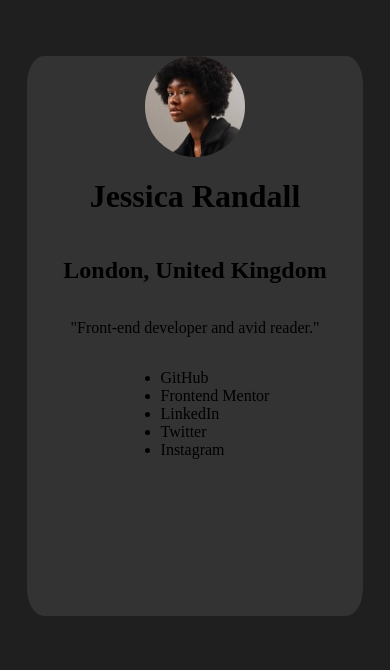
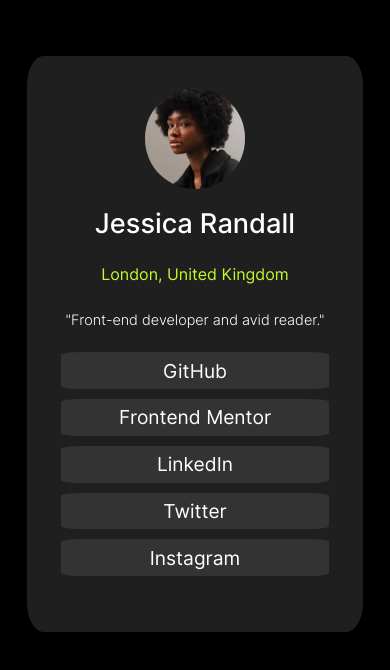
Before and after one commit to AdolpheTshimungu/social_links_profile_main, a plain HTML site: page index.html in a window 390 px wide. Drawn offline with Linux system fonts and the light colour scheme.

Commit message:
mobile design finished

```diff
--- a/assets/styles/styles.css
+++ b/assets/styles/styles.css
@@ -2,8 +2,15 @@
     box-sizing: border-box;
 }
 
+@font-face {
+    font-family: 'Inter';
+    src: url('../fonts/Inter-VariableFont_slnt\,wght.ttf') format('truetype-variations');
+    font-weight: 100 900;
+    font-style: normal;
+}
+
 body {
-    background-color: hsl(0, 0%, 12%);
+    background-color: black;
     display: flex;
     flex-direction: column;
     align-items: center;
@@ -12,18 +19,83 @@ body {
 .main {
     display: flex;
     flex-direction: column;
-    background-color: hsl(0, 0%, 20%);
+    background-color: hsl(0, 0%, 12%);
     align-items: center;
+    justify-content: center;
     width: 21rem;
-    height: 35rem;
+    height: 36rem;
     margin-top: 3rem;
     margin-bottom: 3rem;
     margin-left: 1rem;
     margin-right: 1rem;
     border-radius: 5%;
+    padding: 2rem 0rem 2rem 0rem;
 }
 
 .main img {
     width: 30%;
     border-radius: 50%;
 }
+
+.main h1 {
+    color: hsl(0, 0%, 100%);
+    font-family: 'Inter', serif;
+    font-style: normal;
+    font-weight: 500;
+    margin-bottom: auto;
+    font-size: 1.7rem;
+}
+
+.main h2 {
+    color: hsl(75, 94%, 57%);
+    font-family: 'Inter', serif;
+    font-size: 1rem;
+    font-style: normal;
+    font-weight: 400;
+    margin-top: 0px;
+}
+
+.main p {
+    color: hsl(0, 0%, 100%);
+    font-family: 'Inter', serif;
+    font-size: 0.9rem;
+    font-weight: 300;
+    margin-bottom: 0px;
+}
+
+.main ul {
+    display: flex;
+    flex-direction: column;
+    justify-self: center;
+    align-items: center;
+    list-style-type: none;
+    gap: 10px;
+    margin: auto;
+    width: 100%;
+    padding: 0;
+}
+
+.main ul li {
+    display: flex;
+    justify-content: center;
+    align-items: center;
+    background-color: hsl(0, 0%, 20%);
+    margin: auto;
+    padding: auto;
+    width: 80%;
+    font-family: 'Inter', serif;
+    font-weight: 400;
+    font-size: 1.2rem;
+    height: 2.3rem;
+    border-radius: 8%;
+}
+
+ul li a {
+    text-decoration: none;
+    color: hsl(0, 0%, 100%);
+}
+
+ul li:hover {
+    background-color: bisque;
+    cursor: pointer;
+}
--- a/index.html
+++ b/index.html
@@ -16,11 +16,11 @@
     <h2>London, United Kingdom</h2>
     <p>"Front-end developer and avid reader."</p>
     <ul>
-      <li>GitHub</li>
-      <li>Frontend Mentor</li>
-      <li>LinkedIn</li>
-      <li>Twitter</li>
-      <li>Instagram</li>
+      <li><a href="#">GitHub</a></li>
+      <li><a href="#">Frontend Mentor</a></li>
+      <li><a href="#">LinkedIn</a></li>
+      <li><a href="#">Twitter</a></li>
+      <li><a href="#">Instagram</a></li>
     </ul>
   </div>
 </body>
```
